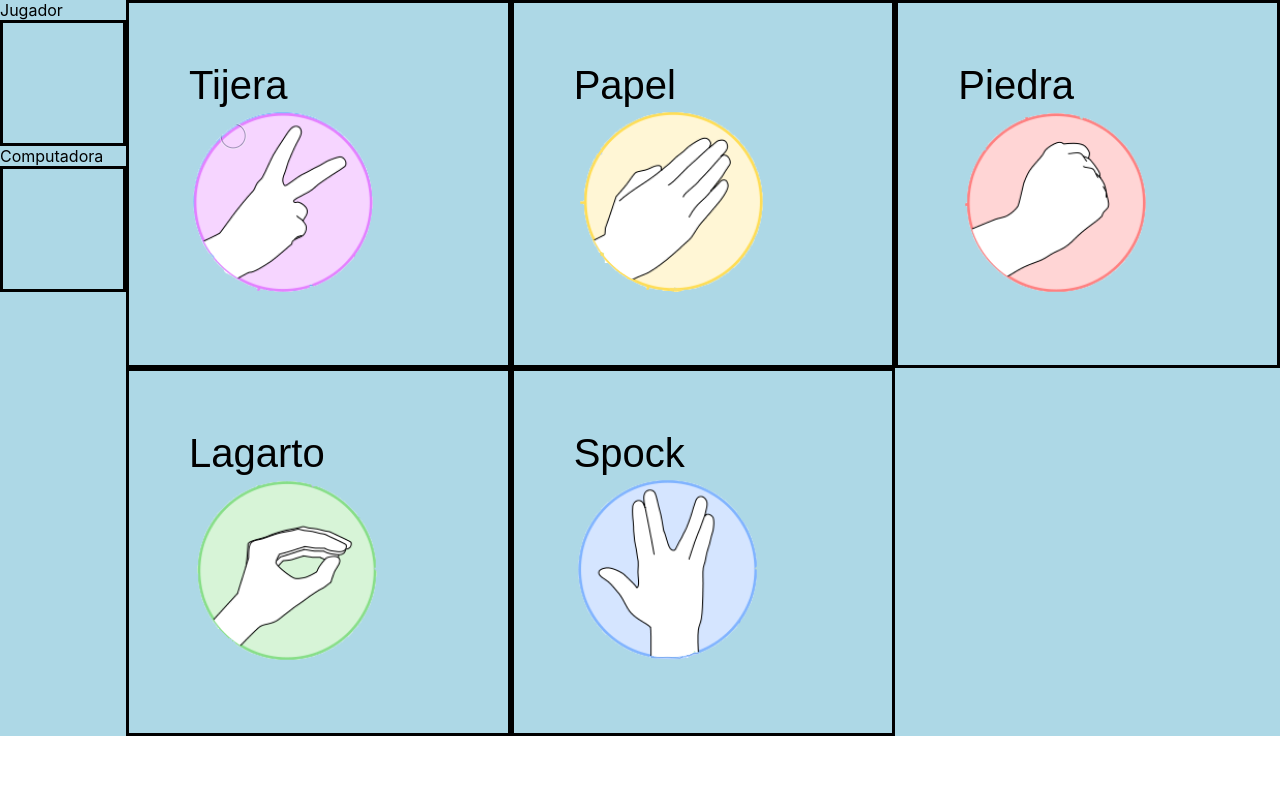
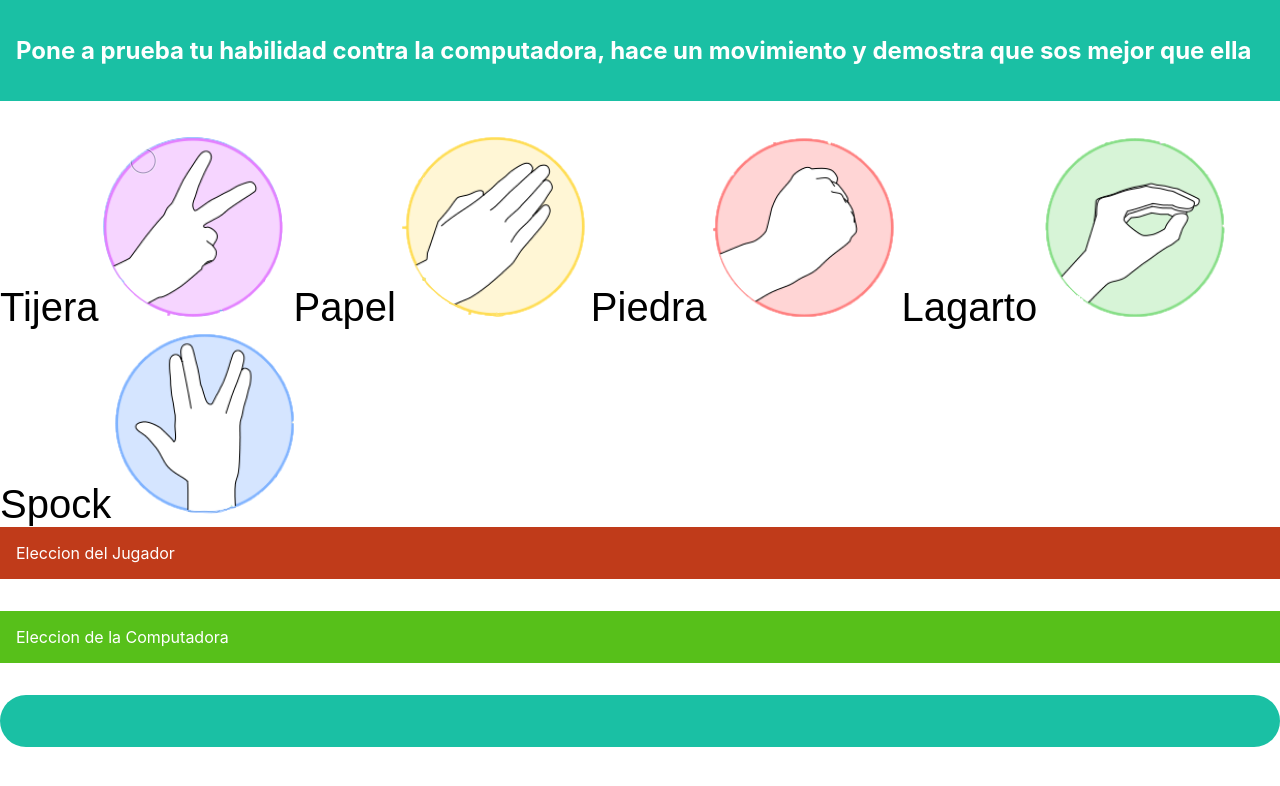
Before and after one commit to FernandoRoldan77/unq-ui--Fernando-Roldan--trabajo-final, a React (Create React App) app in the folder piedra-papel-tijera-unqui/: page / in a window 1280 px wide. Shown: the top 786 px of the page. Built offline with nearby package versions, Linux system fonts and the light colour scheme.

Commit message:
fix-completamente funcional, faltan retoques de Css

```diff
--- a/piedra-papel-tijera-unqui/src/App.css
+++ b/piedra-papel-tijera-unqui/src/App.css
@@ -1,36 +1,57 @@
-.App{
+  .App{
   display: grid;
-  grid-template-columns: auto auto auto;
-
-  /* background-image: url("../src/imagenes/todasLasElecciones.png");  */
- background-color: lightblue
- ;
+  grid-area: auto;
 }
 
-.elecciones {
-  display: grid;
-  grid-template-columns: auto auto auto ;
+.titulo{
+
+padding: 1em;
+margin-bottom: 2em;
+background-color: rgb(26, 192, 164);
+color: #fff;
+ }
+
+.eleccion {
+display: contents;
+font-size: 40px;
+font-family: Arial, Helvetica, sans-serif;
+padding: 60px;
+padding-left: 60px;
+padding-top: 60px;
+
+
+}
+ .elecciones {
+
+  border-radius: 5px;
   justify-items: center;
 
 }
-
-.eleccion {
-
-font-size: 40px;
-font-family: Arial, Helvetica, sans-serif;
-/* border: 1px solid black; */
-/* border-radius: 40%; */
-border-style: solid;
-padding: 60px;
-padding-top: 60px;
-cursor: pointer;
+ .resultado{
 
 
+  padding: 1em;
+  border-radius: 50px;
+  margin-bottom: 1em;
+  background-color: rgb(26, 192, 164);
+  color: #fff;
+ }
+
+
+.jugador{
+
+justify-content: center;
+align-items: baseline;
+padding: 1em;
+margin-bottom: 2em;
+background-color: rgb(192, 59, 26);
+color: #fff;
 }
 
+ .computadora{
 
-/* .resultado{
-  display: contents;
-  grid-template-columns: auto;
-  justify-content: right;
-}  */
+padding: 1em;
+margin-bottom: 2em;
+background-color: rgb(87, 192, 26);
+color: #fff;
+}
--- a/piedra-papel-tijera-unqui/src/App.js
+++ b/piedra-papel-tijera-unqui/src/App.js
@@ -1,4 +1,4 @@
-import React ,{useState} from 'react';
+import React, { useState } from 'react';
 import './App.css';
 import Eleccion from './Eleccion';
 import Resultado from './Resultado';
@@ -7,21 +7,23 @@ import papel from '../src/imagenes/papel.png'
 import piedra from '../src/imagenes/piedra.png'
 import spock from '../src/imagenes/spock.png'
 import lagarto from '../src/imagenes/lagartija.png'
+import Titulo from './Titulo';
 
 
 function App() {
 
-  const [eleccionDelJugador, setEleccionDelJugador] = useState( {eleccion: "", ganaContra:[]});
-  const [eleccionDeLaComputadora, setEleccionDeLaComputadora] = useState( {eleccion: "", ganaContra:[]});
+  const [eleccionDelJugador, setEleccionDelJugador] = useState({ eleccion: "", ganaContra: [] });
+  const [eleccionDeLaComputadora, setEleccionDeLaComputadora] = useState({ eleccion: "", ganaContra: [] });
 
-  const elegirOpcionDeJugador = (event) =>{
-      const eleccionDelJugador = elecciones.find(e => e.eleccion === event.target.textContent);
-      setEleccionDelJugador(eleccionDelJugador);
-      eleccionesDeLaComputadora();
+  const elegirOpcionDeJugador = (event) => {
+
+    const eleccionDelJugador = elecciones.find(e => e.eleccion === event.target.alt);
+    setEleccionDelJugador(eleccionDelJugador);
+    eleccionesDeLaComputadora();
   }
 
-  const eleccionesDeLaComputadora = () =>{
-    const eleccionComputadora = elecciones[Math.floor(Math.random() * elecciones.length)] ;
+  const eleccionesDeLaComputadora = () => {
+    const eleccionComputadora = elecciones[Math.floor(Math.random() * elecciones.length)];
 
     setEleccionDeLaComputadora(eleccionComputadora);
 
@@ -30,32 +32,32 @@ function App() {
   const elecciones = [
     {
       eleccion: "Tijera",
-      ganaContra:["Papel" ,"Lagarto"],
+      ganaContra: ["Papel", "Lagarto"],
       urlImagen: tijera
 
     },
 
     {
       eleccion: "Papel",
-      ganaContra:["Piedra", "Spock"],
+      ganaContra: ["Piedra", "Spock"],
       urlImagen: papel
     },
 
     {
       eleccion: "Piedra",
-      ganaContra:["Lagarto", "Tijera"],
+      ganaContra: ["Lagarto", "Tijera"],
       urlImagen: piedra
     },
 
     {
       eleccion: "Lagarto",
-      ganaContra:["Spock", "Papel"],
+      ganaContra: ["Spock", "Papel"],
       urlImagen: lagarto
     },
     {
 
       eleccion: "Spock",
-      ganaContra:["Tijera", "Piedra"],
+      ganaContra: ["Tijera", "Piedra"],
       urlImagen: spock
     },
 
@@ -65,28 +67,37 @@ function App() {
 
     <div className="App">
 
+      <main>
+        <section>
+        <Titulo />
+        <div className="elecciones">
+            {
+              elecciones.map((e, index) => <Eleccion
+                elijo={elegirOpcionDeJugador}
+                valor={elecciones[index]}
+              />)
+            }
 
-      <main>
+          </div>
 
-        <section>
-          <div className = "jugador"> Jugador </div>
-          <div className= "eleccion">{eleccionDelJugador.eleccion}</div>
+          <div className="jugador"> Eleccion del Jugador </div>
+          <div className="eleccion">{eleccionDelJugador.eleccion} </div>
+
+          <div className="computadora"> Eleccion de la Computadora</div>
+          <div className="eleccion">{eleccionDeLaComputadora.eleccion}</div>
+
         </section>
         <section>
-         <div className = "computadora"> Computadora</div>
-         <div className = "eleccion">{eleccionDeLaComputadora.eleccion}</div>
-        </section>
-        <Resultado jugador = {eleccionDelJugador} computadora= {eleccionDeLaComputadora}/>
+          <div className = "resultado">
+          <Resultado  jugador={eleccionDelJugador} computadora={eleccionDeLaComputadora} />
+          </div>
+          </section>
+          <section>
+
+
+          </section>
       </main>
-      <div className = "elecciones">
-        {
-          elecciones.map((e,index) => <Eleccion
-                                       elijo ={elegirOpcionDeJugador}
-                                       valor ={elecciones[index]}
-                                      />)
-        }
 
-      </div>
     </div>
   );
 }
--- a/piedra-papel-tijera-unqui/src/Eleccion.js
+++ b/piedra-papel-tijera-unqui/src/Eleccion.js
@@ -4,10 +4,10 @@ const Eleccion = (props) => {
 
     return (
 
-            <div className = "eleccion" onClick={props.elijo}>
+            <div className = "eleccion">
                 {props.valor.eleccion}
-                 <img className={props.urlImagen === "tijera"}
-                  src={props.valor.urlImagen} alt="tijera" onClick ={props.valor.eleccion}>
+                 <img
+                  src={props.valor.urlImagen}  alt= {props.valor.eleccion} onClick ={props.elijo}>
 
                 </img>
             </div>
--- a/piedra-papel-tijera-unqui/src/Resultado.js
+++ b/piedra-papel-tijera-unqui/src/Resultado.js
@@ -6,7 +6,7 @@ const Resultado = (props) => {
 
         if (props.jugador.ganaContra.includes(props.computadora.eleccion) && !props.computadora.ganaContra.includes(props.jugador.eleccion)) {
 
-                resultadoFinal = <h1> Ganador: Jugador </h1>
+                resultadoFinal = <h1> Ganador: Jugador  </h1>
 
         } else if (props.computadora.ganaContra.includes(props.jugador.eleccion) && !props.jugador.ganaContra.includes(props.computadora.eleccion)) {
                 resultadoFinal = <h1> Ganador : Computadora </h1>
--- /dev/null
+++ b/piedra-papel-tijera-unqui/src/Titulo.js
@@ -0,0 +1,12 @@
+import React from 'react'
+
+function Titulo() {
+  return (
+    <div className = "titulo">
+      <h1>Pone a prueba tu habilidad contra la computadora, hace un movimiento y demostra que sos mejor que ella</h1>
+
+    </div>
+  )
+}
+
+export default Titulo
```
Also changed, not shown: 1 other file (tests, documents, lock files or other folders).
